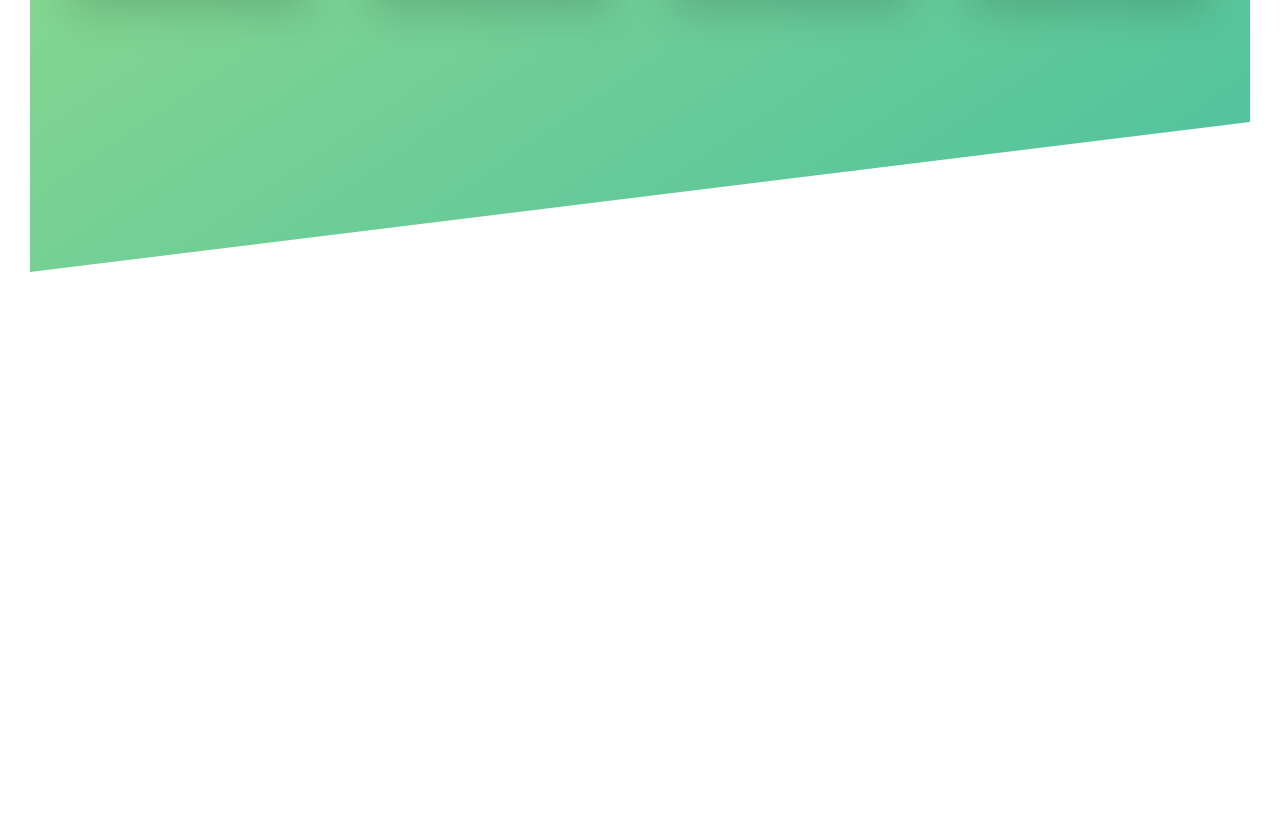
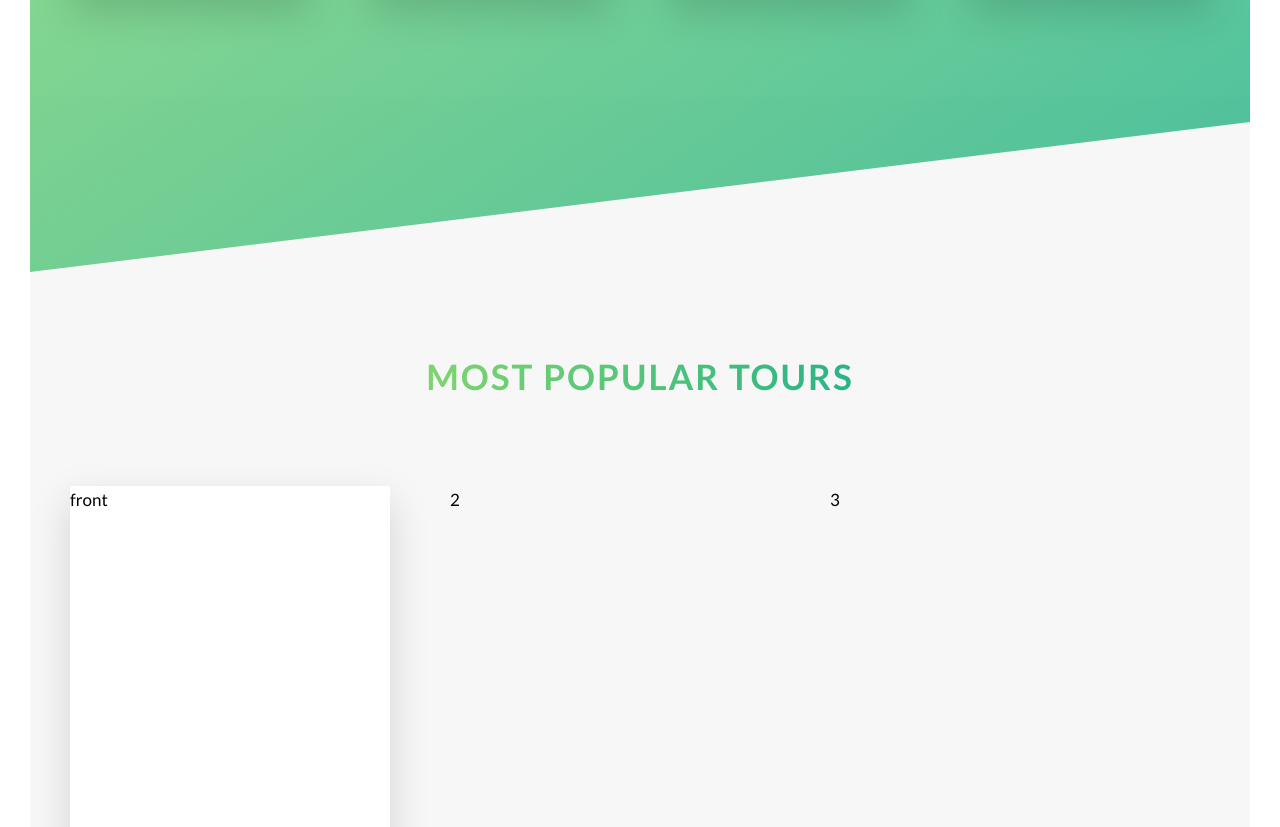
Before and after one commit to Robi-Nurhidayat/css-middle, a website: page 01-NATOURS/index.html in a window 1280 px wide. Shown: the part 1973-2800 px from the top of the page. Before the commit the page ends 2245 px from the top, so only its background shows below. Drawn offline with Linux system fonts and the light colour scheme.

Commit message:
create section tours part 1

```diff
--- a/01-NATOURS/index.html
+++ b/01-NATOURS/index.html
@@ -22,7 +22,7 @@
       </div>
 
       <div class="header__text-box">
-        <h1 class="heading-primary">
+        <h1 class="heading-primary u-margin-bottom-big">
           <span class="heading-primary--main">outdoors</span>
           <span class="heading-primary--sub">is where life happens</span>
         </h1>
@@ -136,6 +136,23 @@
           </div>
         </div>
       </section>
+      <section class="section-tours">
+        <div class="u-center-text u-margin-bottom-big">
+          <h2 class="heading-secondary">Most popular tours</h2>
+        </div>
+        <div class="row">
+          <div class="col-1-of-3">
+            <div class="card">
+              <div class="card__side card__side--front">front</div>
+              <div class="card__side card__side--back card__side--back-1">
+                back
+              </div>
+            </div>
+          </div>
+          <div class="col-1-of-3">2</div>
+          <div class="col-1-of-3">3</div>
+        </div>
+      </section>
     </main>
   </body>
 </html>
--- a/01-NATOURS/sass/abstracts/_variables.scss
+++ b/01-NATOURS/sass/abstracts/_variables.scss
@@ -9,6 +9,11 @@ $color-gray-dark: #777;
 $color-white: #fff;
 $color-black: #000;
 
+$color-secondary-light: #ffb900;
+$color-secondary-dark: #ff7730;
+
+$color-tertiary-light: #2998ff;
+$color-tertiary-dark: #5643fa;
 // FONT
 $default-font-size: 1.6rem;
 
--- /dev/null
+++ b/01-NATOURS/sass/components/_card.scss
@@ -0,0 +1,41 @@
+.card {
+  perspective: 150rem;
+  -moz-perspective: 150rem;
+  position: relative;
+  height: 50rem;
+  &__side {
+    // background-color: lightblue;
+    height: 50rem;
+    transition: all 0.8s ease;
+    position: absolute;
+    top: 0;
+    left: 0;
+    width: 100%;
+    backface-visibility: hidden;
+    border-radius: 3px;
+    box-shadow: 0 1.5rem 4rem rgba($color-black, 0.15);
+
+    &--front {
+      background-color: $color-white;
+    }
+
+    &--back {
+      transform: rotateY(180deg);
+
+      &-1 {
+        background-image: linear-gradient(
+          to right bottom,
+          $color-secondary-light,
+          $color-secondary-dark
+        );
+      }
+    }
+  }
+
+  &:hover &__side--front {
+    transform: rotateY(180deg);
+  }
+  &:hover &__side--back {
+    transform: rotateY(0);
+  }
+}
--- a/01-NATOURS/sass/layout/_grid.scss
+++ b/01-NATOURS/sass/layout/_grid.scss
@@ -19,6 +19,9 @@
     width: calc((100% - #{$gutter-horizontal}) / 2);
   }
 
+  .col-1-of-3 {
+    width: calc((100% - 3 * #{$gutter-horizontal}) / 3);
+  }
   .col-1-of-4 {
     width: calc((100% - 3 * #{$gutter-horizontal}) / 4);
   }
--- a/01-NATOURS/sass/main.scss
+++ b/01-NATOURS/sass/main.scss
@@ -8,6 +8,7 @@
 @import "base/utilities";
 
 @import "components/button";
+@import "components/card";
 @import "components/composition";
 @import "components/feature-box";
 
--- a/01-NATOURS/sass/pages/_home.scss
+++ b/01-NATOURS/sass/pages/_home.scss
@@ -20,3 +20,9 @@
     transform: skewY(7deg);
   }
 }
+
+.section-tours {
+  background-color: $color-gray-light-1;
+  padding: 25rem 0 50rem 0;
+  margin-top: -10rem;
+}
```
Also changed, not shown: 01-NATOURS/css/style.css.
